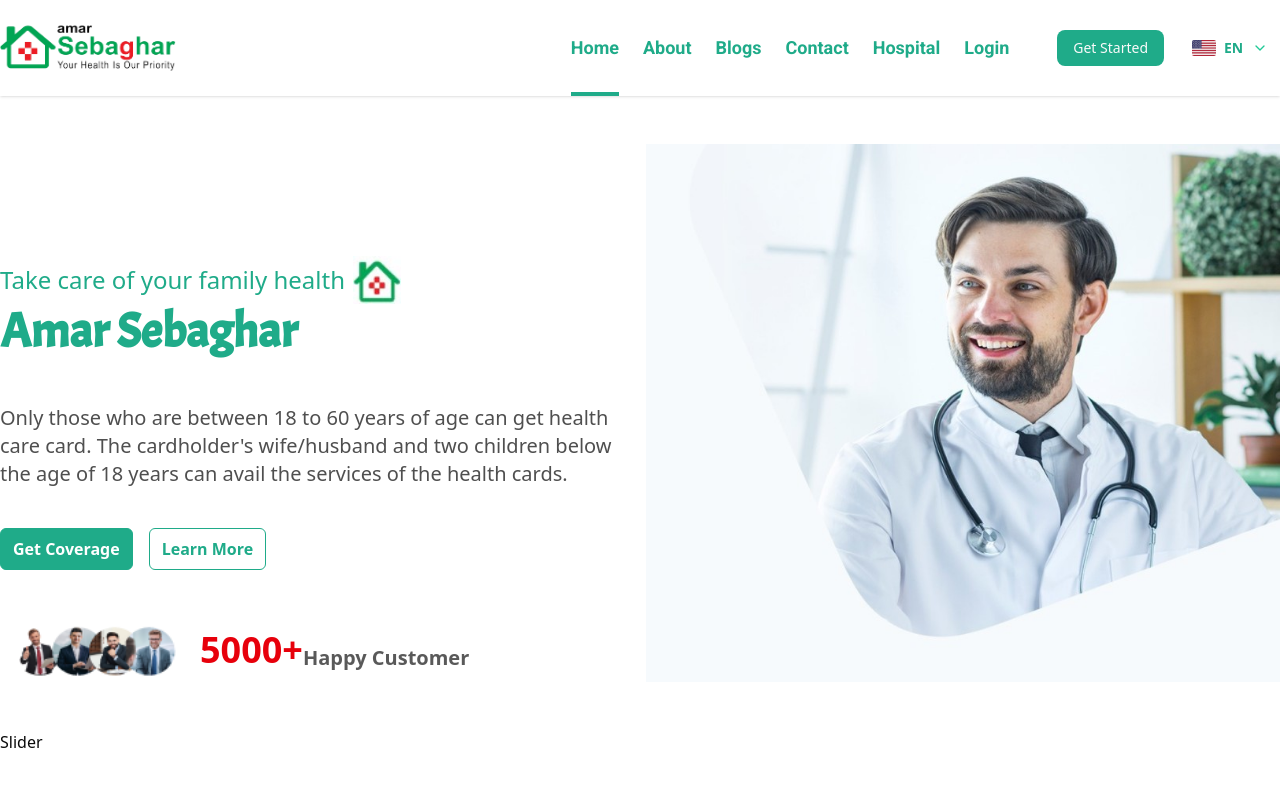
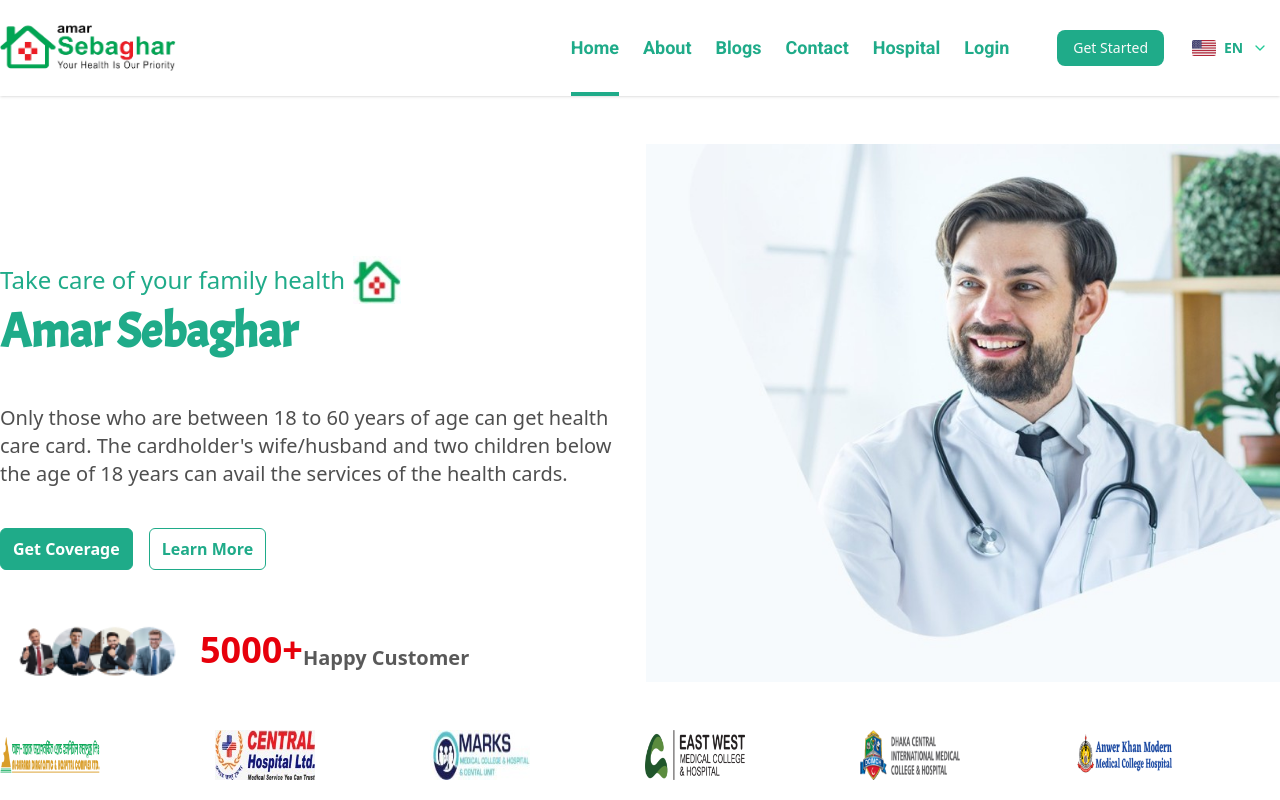
Before and after one commit to NaimurRahmanNishat/amar-sebaghor, a Next.js app: page / in a window 1280 px wide. Shown: the top 800 px of the page. Built offline with nearby package versions, Linux system fonts and the light colour scheme.

Commit message:
added slider

```diff
--- a/src/components/shared/Slider.tsx
+++ b/src/components/shared/Slider.tsx
@@ -1,9 +1,55 @@
-import React from 'react'
+"use client";
+import bkash from "../../../public/sliderOne.png";
+import nrbBank from "../../../public/sliderTwo.png";
+import primeBank from "../../../public/sliderThree.png";
+import selcommerce from "../../../public/sliderFour.jpeg";
+import masterCard from "../../../public/sliderFive.jpg";
+import estrnBank from "../../../public/sliderSix.png";
+import sliderSeven from "../../../public/sliderSeven.png";
+import sliderEight from "../../../public/sliderEight.png";
+import Image from "next/image";
+import { Swiper, SwiperSlide } from "swiper/react";
+import { Autoplay } from "swiper/modules";
+import "swiper/css";
+import "swiper/css/autoplay";
+
+const partners = [
+  bkash,
+  nrbBank,
+  primeBank,
+  selcommerce,
+  masterCard,
+  estrnBank,
+  sliderSeven,
+  sliderEight,
+];
 
 const Slider = () => {
   return (
-    <div>Slider</div>
-  )
-}
+    <div>
+        <Swiper
+          modules={[Autoplay]}
+          spaceBetween={10}
+          slidesPerView={3}
+          loop={true}
+          autoplay={{ delay: 2000, disableOnInteraction: false }}
+          breakpoints={{
+            640: { slidesPerView: 2 },
+            1024: { slidesPerView: 6 },
+          }}
+        >
+          {partners.map((partner, index) => (
+            <SwiperSlide key={index} className="flex justify-center">
+              <Image
+                src={partner}
+                alt="partner-logo"
+                className="w-[100px] h-[50px]"
+              />
+            </SwiperSlide>
+          ))}
+        </Swiper>
+    </div>
+  );
+};
 
 export default Slider;
```
Also changed, not shown: package.json (+4 -3 lines), 1 other file (tests, documents, lock files or other folders).
